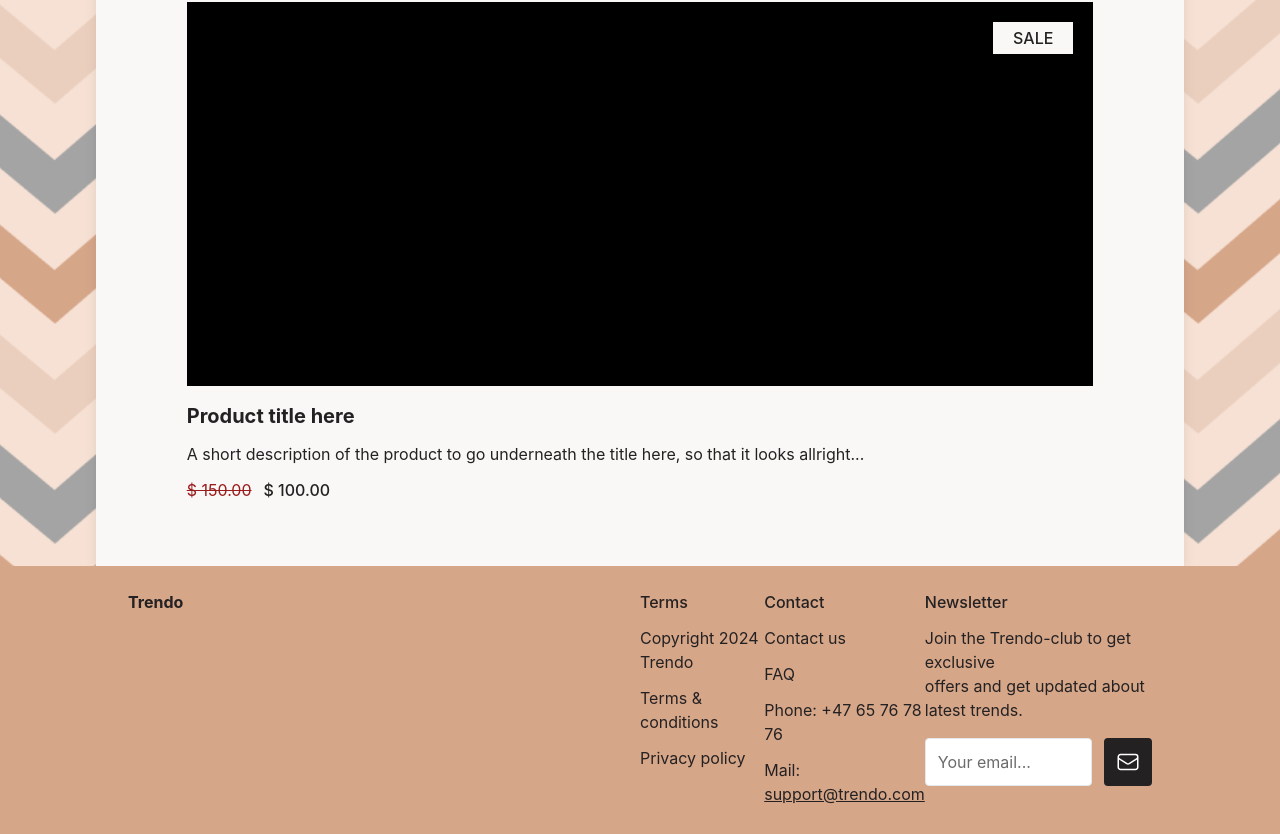
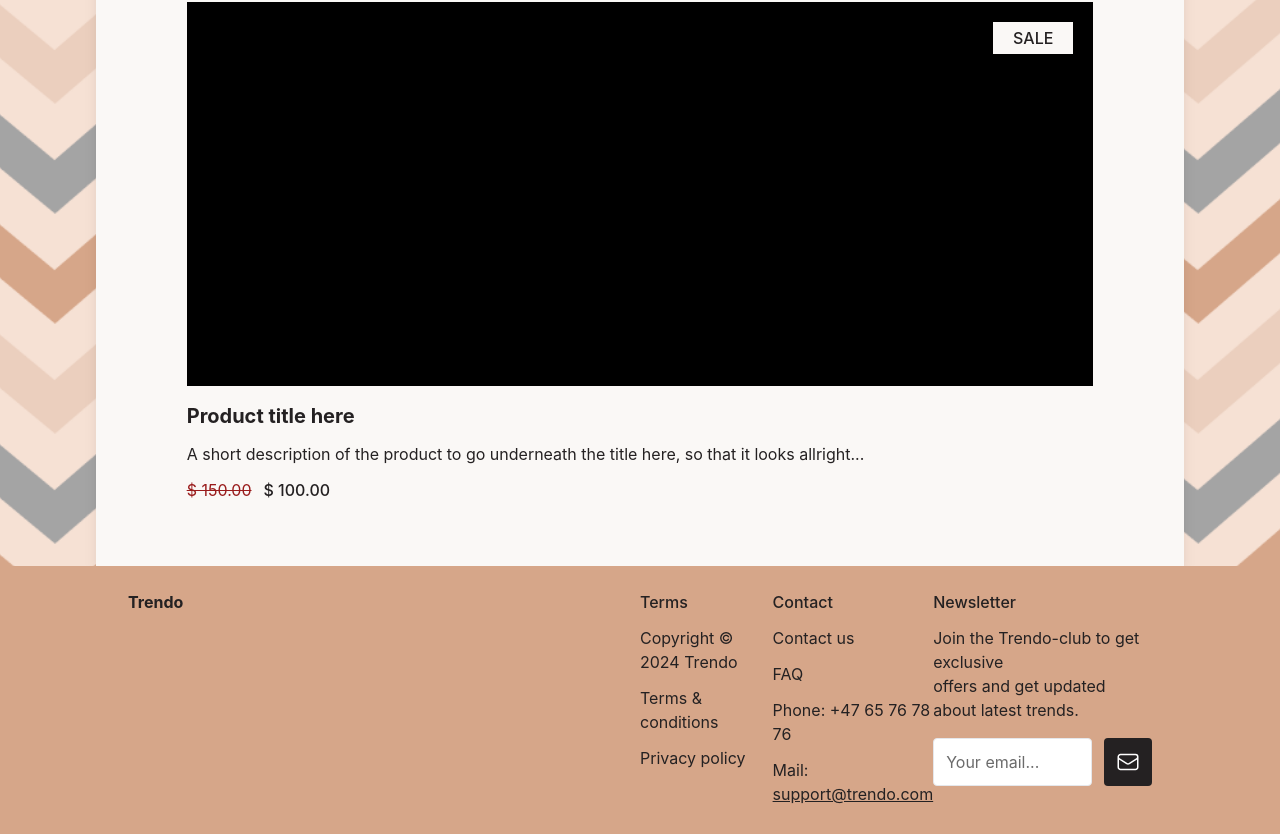
Before and after one commit to MartineMidttveit/Trendo, a React (Create React App) app in the folder trendo/: page / in a window 1280 px wide. Shown: the part 3891-4725 px from the top of the page. Built offline with nearby package versions, Linux system fonts and the light colour scheme.

Commit message:
Update index.jsx

```diff
--- a/trendo/src/components/Footer/index.jsx
+++ b/trendo/src/components/Footer/index.jsx
@@ -11,7 +11,7 @@ function Footer() {
 
                     <div className='flex flex-col gap-3'>
                         <h4 className='font-medium 2xl:text-lg'>Terms</h4>
-                        <p>Copyright 2024 Trendo</p>
+                        <p>Copyright © 2024 Trendo</p>
                         <p>Terms & conditions</p>
                         <p>Privacy policy</p>
                     </div>
@@ -32,7 +32,6 @@ function Footer() {
                         <Newsletter/>
                     </div>
                 </div>
-
             </div>
         </footer>
     )
```
